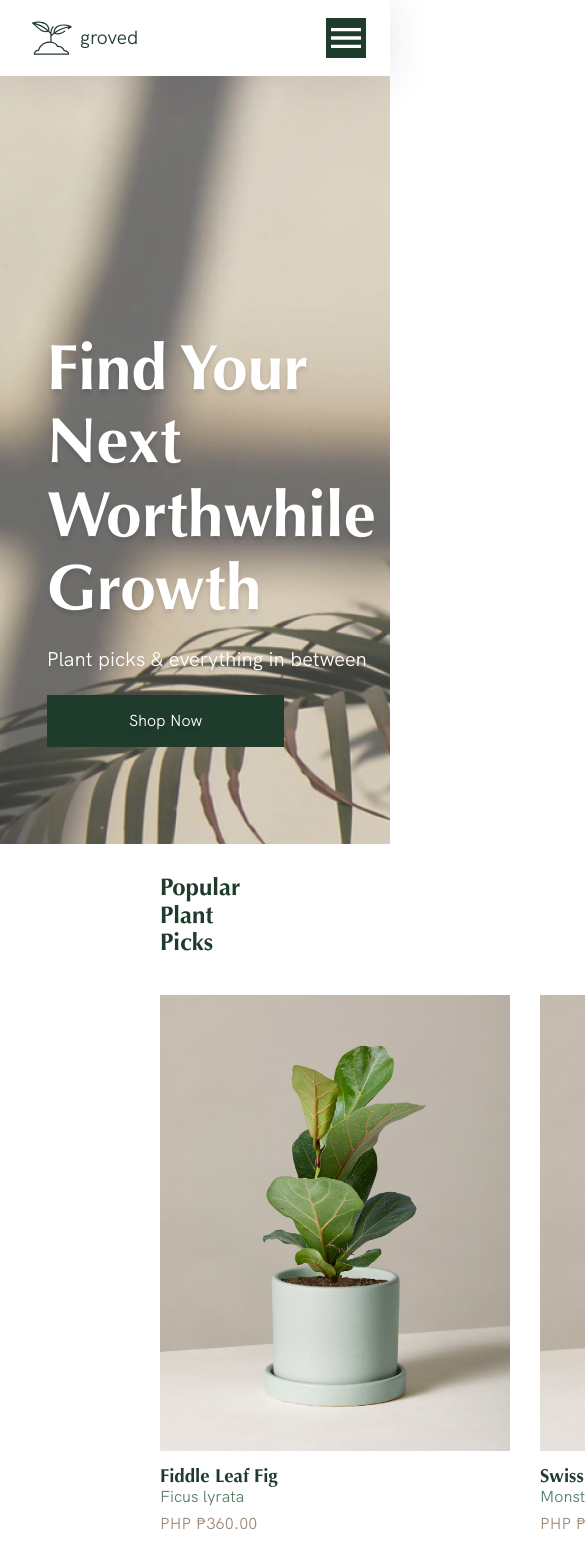
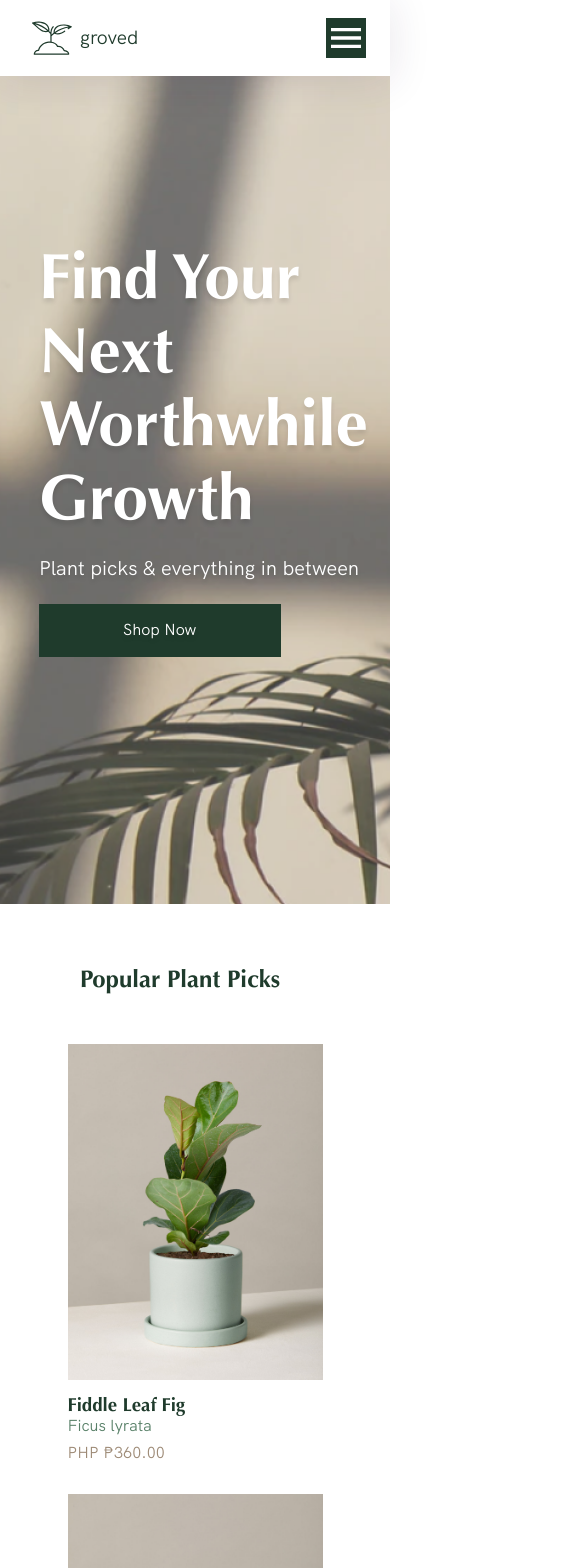
Before and after one commit to yvettetan/groved, a React (Create React App) app: page / in a window 390 px wide. Shown: the top 1568 px of the page, 585 px wide, since content can reach past the window. Built offline with nearby package versions, Linux system fonts and the light colour scheme.

Commit message:
Update responsive

```diff
--- a/src/landing/Body.tsx
+++ b/src/landing/Body.tsx
@@ -6,30 +6,58 @@ import { getPlants, getMultiplePlants } from "../data";
 import { Link } from "react-router-dom";
 
 const ItemList = styled.ul`
-  display: flex;
-  align-items: center;
-  justify-content: space-between;
   padding: 0;
-  gap: 30px;
+  display: grid;
+  justify-items: center;
+  margin-top: 2rem;
+  @media (min-width: 600px) {
+    grid-template-columns: repeat(2, 1fr);
+  }
+  @media (min-width: 900px) {
+    grid-template-columns: repeat(3, 1fr);
+  }
 `;
 
 const SectionContainer = styled.section`
-  margin-top: 2.5rem;
-  max-width: 80rem;
-  margin: 0 auto;
+  margin: 4rem auto;
+  max-width: 1200px;
+
+  h2 {
+    padding-left: 5rem;
+  }
 
   .collections {
     display: grid;
+
+    img {
+      justify-self: center;
+    }
+
+    .collection-info {
+      padding: 2rem;
+      margin: 0 auto;
+      text-align: center;
+    }
+    .collection-info:nth-of-type(2) {
+      order: 1;
+    }
+
+    button {
+    }
+
+    @media (min-width: 1200px) {
       grid-template-columns: 1fr 1fr;
       grid-template-rows: 1fr 1fr;
-    /* gap: 0px 0px; */
       grid-auto-flow: row;
       grid-template-areas:
         ". ."
         ". .";
-    justify-items: space-between;
       align-items: center;
-    text-align: center;
+
+      .collection-info {
+        max-width: 15rem;
+        margin: 0 auto;
+        align-self: center;
 
         h3 {
           margin: 0;
@@ -41,12 +69,17 @@ const SectionContainer = styled.section`
           margin-bottom: 1.5rem;
         }
       }
+      .collection-info:nth-of-type(2) {
+        order: 0;
+      }
+    }
+  }
 `;
 
 const Body = () => {
   let plants = getMultiplePlants(getPlants(), 3);
   return (
-    <div style={{ margin: "2rem 10rem" }}>
+    <div>
       <SectionContainer>
         <h2>Popular Plant Picks</h2>
         <ItemList>
@@ -56,7 +89,7 @@ const Body = () => {
                 to={`/shop/homebud-grove/${plant.name.replace(/\s/g, "-")}`}
                 key={plant.id}
               >
-                <ItemCard {...plant} size={"large"} />
+                <ItemCard {...plant} size={"small"} />
               </Link>
             );
           })}
@@ -66,14 +99,14 @@ const Body = () => {
         <h2>Collections</h2>
         <div className="collections">
           <img src={"/assets/images/plants/plant-trio.png"} alt="plant trio" />
-          <div style={{ maxWidth: "15rem", margin: "0 auto" }}>
+          <div className="collection-info">
             <h3>Homebud grove</h3>
             <p>Perfect home plants</p>
             <Link to={"/shop/homebud-grove"}>
               <Button color="secondary">View collection</Button>
             </Link>
           </div>
-          <div style={{ maxWidth: "15rem", margin: "0 auto" }}>
+          <div className="collection-info">
             <h3>Garden kits</h3>
             <p>Green thumb starter kit</p>
             <Link to={"/shop/garden-kits"}>
--- a/src/landing/Hero.tsx
+++ b/src/landing/Hero.tsx
@@ -7,14 +7,16 @@ const HeroContainer = styled.div`
   background: url("/assets/images/hero.png");
   background-repeat: no-repeat;
   background-size: cover;
-  width: 100%;
-  height: 100vh;
-  position: relative;
+  width: 100vw;
+  height: calc(100vh + 60px);
+  text-align: left;
+  display: flex;
+  align-items: center;
+  justify-content: flex-start;
 `;
 const HeroText = styled.div`
   position: absolute;
-  top: 40%;
-  left: 12%;
+  left: 10%;
   text-shadow: 0px 4px 4px rgba(0, 0, 0, 0.1);
   color: ${(props) => props.theme.color.light};
 
--- a/src/landing/Newsletter.tsx
+++ b/src/landing/Newsletter.tsx
@@ -24,8 +24,8 @@ const NewsletterContainer = styled.section`
 
   input {
     padding: 1rem;
-    margin-right: 0.5rem;
-    width: 300px;
+    width: 90%;
+    margin: 0.5rem 0;
   }
 
   input.error {
@@ -38,6 +38,7 @@ const NewsletterContainer = styled.section`
 `;
 
 const Button = styled.button`
+  width: 100%;
   padding: 1rem 2rem;
   cursor: pointer;
   font-family: ${(props) => props.theme.fontFamily.default};
```
Lines whose indentation alone changed are shown as unchanged.
